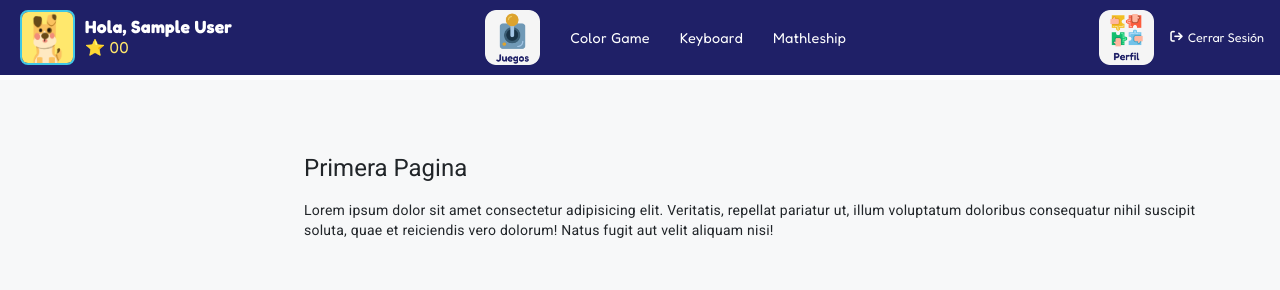
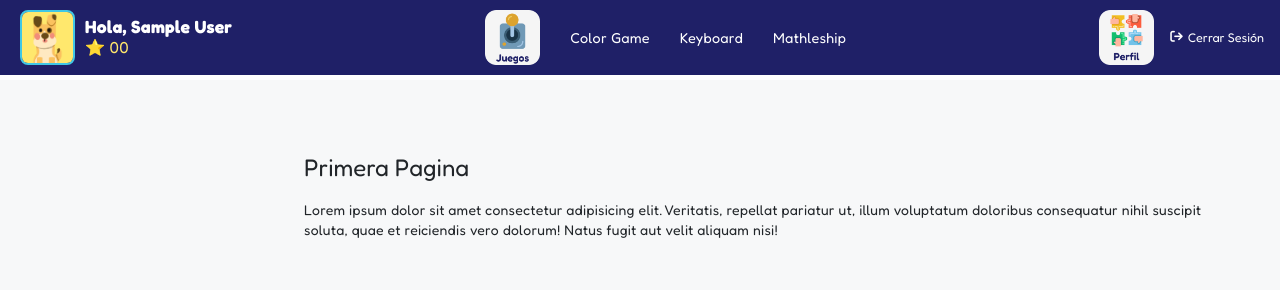
Before and after one commit to BuzoCris2/MindMat_FrontEnd, an Angular app: page /app/keyboard in a window 1280 px wide. Shown: the top 290 px of the page. Built offline with nearby package versions, Linux system fonts and the light colour scheme; sample sign-in values are in the browser's storage.

Commit message:
scss teclado

```diff
--- a/src/app/pages/keyboard/keyboard/keyboard.component.html
+++ b/src/app/pages/keyboard/keyboard/keyboard.component.html
@@ -1,7 +1,7 @@
 @defer {
 <div class="row p-4">
 </div>
-<div class="row p-4 ">
+<div class="row p-4 displayExample">
     <div *ngIf="currentTextIndex === 0">
         <h1>Primera Pagina</h1>
         <p>Lorem ipsum dolor sit amet consectetur adipisicing elit. Veritatis, repellat pariatur ut, illum voluptatum doloribus consequatur nihil suscipit soluta, quae et reiciendis vero dolorum! Natus fugit aut velit aliquam nisi!</p>
--- a/src/app/pages/keyboard/keyboard/keyboard.component.scss
+++ b/src/app/pages/keyboard/keyboard/keyboard.component.scss
@@ -8,3 +8,7 @@
     background-position: center;
     justify-content: center;
 }
+
+.displayExample p, h1, h2, h3{
+    font-family: Fredoka;
+}
```
